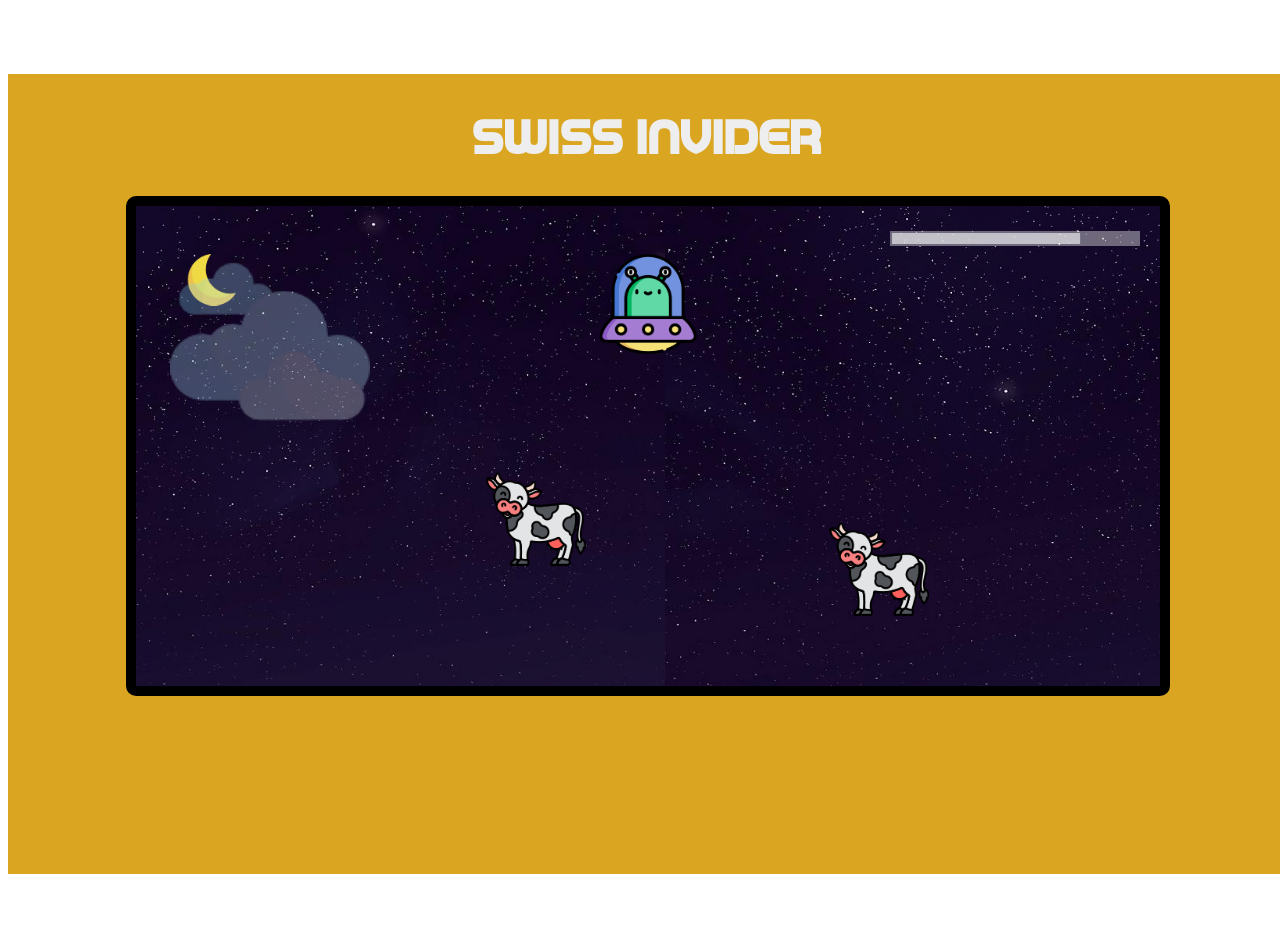
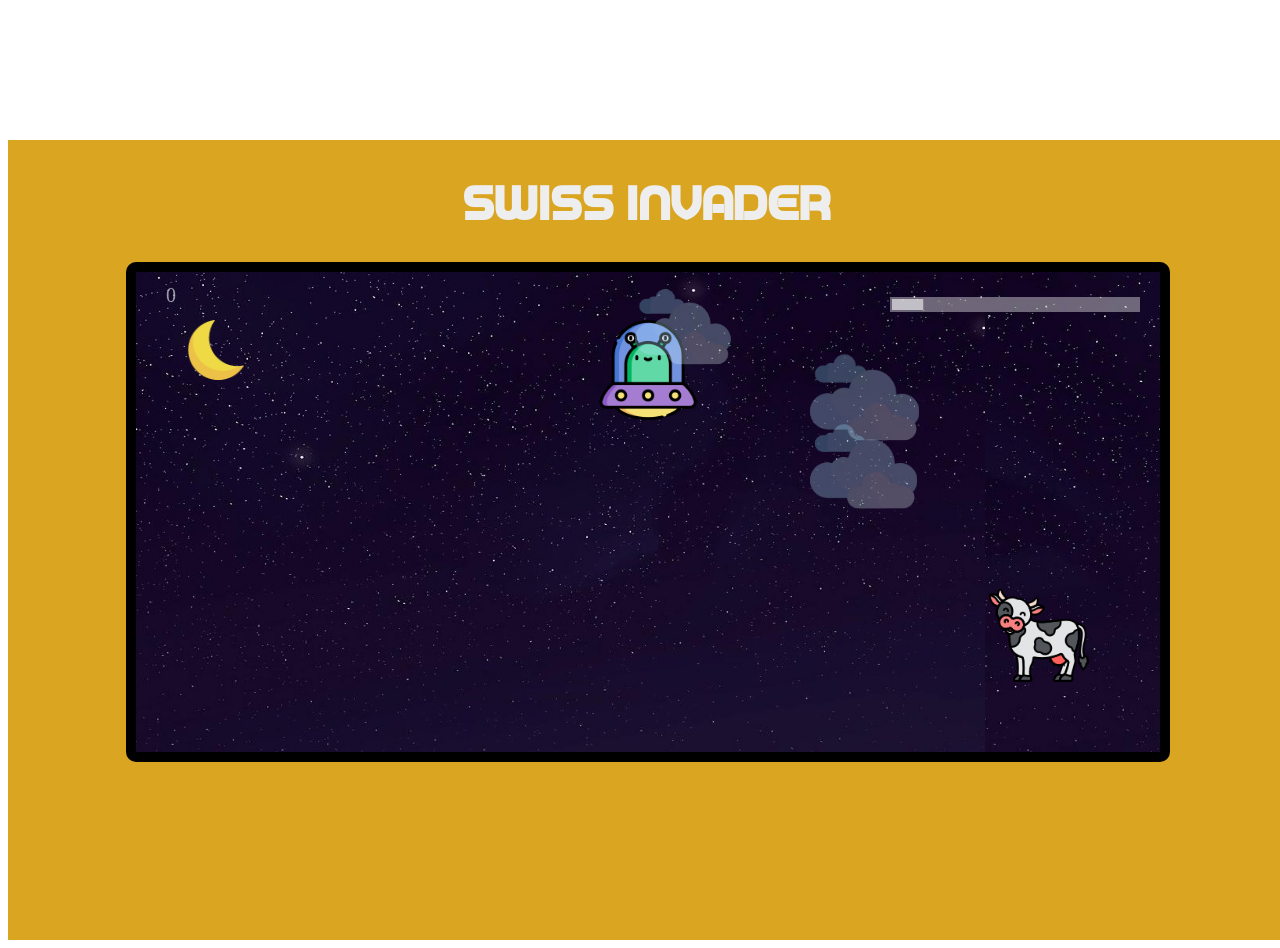
Before and after one commit to AnnaKirin/SwissInvider, a plain HTML site: page index.html in a window 1280 px wide. Both pictures are taken after a click on the button "Start game". Before the commit the page ends 882 px from the top, so only its background shows below. Drawn offline with Linux system fonts and the light colour scheme.

Commit message:
Html divided from js, game over added

```diff
--- a/assets/css/style.css
+++ b/assets/css/style.css
@@ -27,7 +27,8 @@ h1 {
   border: 10px solid black;
   border-radius: 10px;
 }
-#playBtn {
+#playBtn,
+#overBtn {
   color: #fff;
   padding: 15px 25px;
   background-color: #4238d2;
--- a/assets/js/cloud.js
+++ b/assets/js/cloud.js
@@ -2,12 +2,12 @@
 //odwolywanie przez this tylko do pol w objekcie albo klasie
 
 class Cloud {
-  constructor(canvas, y) {
+  constructor(canvas, y, size) {
     this.canvas = canvas;
     this.avatar = this.createCloudAvatar();
     this.x = this.canvas.clientWidth;
     this.y = y;
-    this.size;
+    this.size = size;
   }
 
   createCloudAvatar() {
@@ -17,20 +17,24 @@ class Cloud {
   }
   update(x) {
     this.x -= x;
-    if (this.x < -200) {
+    if (this.size < 100) {
+      this.x -= x / 2;
+    }
+    if (this.x < -300) {
       this.x = this.canvas.clientWidth + 100;
     }
   }
 
-  update2(x) {
-    this.x -= x;
-    if (this.x < -200) {
-      this.x = this.canvas.clientWidth + 100;
-    }
-  }
-  draw(context, size) {
+  // update2(x) {
+  //   this.x -= x;
+  //   if (this.x < -200) {
+  //     this.x = this.canvas.clientWidth + 100;
+  //   }
+  // }
+
+  draw(context) {
     context.globalAlpha = 0.3;
-    context.drawImage(this.avatar, this.x, this.y, size, size);
+    context.drawImage(this.avatar, this.x, this.y, this.size, this.size);
     context.globalAlpha = 1;
   }
 }
--- a/assets/js/cow.js
+++ b/assets/js/cow.js
@@ -12,9 +12,11 @@ function createCow(canvas) {
     avatar: createCowAvatar(),
     y: canvas.clientHeight + COW_SiZE,
     x: getRandomInt(canvas.clientWidth),
+    w: COW_SiZE,
+    h: COW_SiZE,
 
     // funkcje
-    update: function () {
+    update: function (deltaTime) {
       this.velocityY += 0.0015 * deltaTime;
       this.x = this.x + this.velocityX * deltaTime;
       this.y = this.y + this.velocityY * deltaTime;
--- a/assets/js/game.js
+++ b/assets/js/game.js
@@ -7,141 +7,153 @@ finction () {} - funkcja
 functon dupa() {} - funkcja
 
 */
+class Game {
+  constructor(canvas) {
+    this.canvas = canvas;
+    this.ctx = canvas.getContext("2d");
+    this.initializeCanvas();
+    this.player = new Player(canvas);
+    this.moon = new Moon(canvas);
+    this.background = new Background(canvas, 0, 0);
+    this.cows = [];
+    this.generateCows();
+    this.clouds = [];
+    this.generateClouds();
+    this.lasers = [];
+    this.currentTime = Date.now();
+    this.previousTime = 0;
+    this.deltaTime = 0;
+  }
 
-let canvas;
-let ctx;
-
-let player;
-let moon;
-let clouds = [];
-
-let currentTime = Date.now();
-let previousTime = 0;
-let cows = [];
-let deltaTime;
-let lasers = [];
-let background;
-
-window.addEventListener("load", onLoad);
-console.log("page is fully loaded");
-
-function onLoad() {
-  initializeCanvas();
-  // cloud1 = new Cloud(canvas, getRandomFloat(0, 100));
-  // cloud2 = new Cloud(canvas, getRandomFloat(0, 10));
-  moon = new Moon(canvas);
-  player = new Player(canvas);
-  background = new Background(canvas, 0, 0);
-  generateCows();
-  debugger;
-  generateClouds();
-
-  addEventListener("keydown", (event) => {
-    if (event.key === "ArrowRight") {
-      player.moveRight();
-    } else if (event.key === "ArrowLeft") {
-      player.moveLeft();
-    } else if (event.key === " ") {
-      const laser = new Laser(canvas, player.x, player.y);
-      lasers.push(laser); //tworze obiekt lasera, przekazuje jako parametr do metody push, ktora dodaje element do tablicy
-    }
-  });
-
-  addEventListener("keyup", onKeyUp);
-
-  setInterval(() => {
-    update();
-    clean();
-    draw();
+  start() {
+    this.intervalID = setInterval(() => {
+      this.update();
+      this.clean();
+      this.draw();
     }, 16);
   }
+  executeOnGameOver(callback) {
+    this.gameOverCallback = callback;
+  }
 
-function initializeCanvas() {
-  canvas = document.getElementById("gameCanvas");
-  ctx = canvas.getContext("2d");
-
+  initializeCanvas() {
     let sizeWidth = (80 * window.innerWidth) / 100,
       sizeHeight = (60 * window.innerHeight) / 100;
 
-  canvas.width = sizeWidth;
-  canvas.height = sizeHeight;
-  canvas.style.width = sizeWidth;
-  canvas.style.height = sizeHeight;
+    this.canvas.width = sizeWidth;
+    this.canvas.height = sizeHeight;
+    this.canvas.style.width = sizeWidth;
+    this.canvas.style.height = sizeHeight;
+  }
+  generateCows() {
+    setTimeout(() => {
+      if (this.cows.length < 9) {
+        this.cows.push(createCow(this.canvas));
+        //jako parametr wywolujemy funkcje, ktora zwroci obiekt (mozemy przekazywac funkcje bez wywolania). Przekazujemy wynik wywolania funkcji a nie sama funkcje
       }
 
-function clean() {
-  ctx.fillStyle = "rgba(11, 7, 60, 0.8)";
-  ctx.fillRect(0, 0, canvas.clientWidth, canvas.clientHeight);
+      this.generateCows();
+    }, getRandomInt(5000));
   }
+  generateClouds() {
+    setTimeout(() => {
+      if (this.clouds.length < 4) {
+        const cloud = new Cloud(
+          this.canvas,
+          getRandomFloat(0, 200),
+          getRandomFloat(50, 200)
+        );
+        this.clouds.push(cloud);
+        this.generateClouds();
+      }
+    }, getRandomInt(4000));
+  }
+  clean() {
+    this.ctx.fillStyle = "rgba(11, 7, 60, 0.8)";
+    this.ctx.fillRect(0, 0, this.canvas.clientWidth, this.canvas.clientHeight);
+  }
+  draw() {
+    this.background.draw(this.ctx);
+    this.moon.draw(this.ctx);
+    this.player.draw(this.ctx);
 
-function draw() {
-  background.draw(ctx);
-  moon.draw(ctx);
-  player.draw(ctx);
-
-  // cloud1.draw(ctx, 200);
-  // cloud2.draw(ctx, 40);
-
-  lasers.forEach((laser) => {
-    laser.draw(ctx);
+    this.lasers.forEach((laser) => {
+      laser.draw(this.ctx);
     });
 
-  clouds.forEach((cloud) => {
-    cloud.draw(ctx, 200);
+    this.clouds.forEach((cloud) => {
+      cloud.draw(this.ctx);
     });
 
-  cows.forEach((cow) => {
-    cow.draw(ctx);
+    this.cows.forEach((cow) => {
+      cow.draw(this.ctx);
     });
   }
 
-function update() {
-  previousTime = currentTime;
-  currentTime = Date.now();
-  deltaTime = currentTime - previousTime;
+  update() {
+    this.previousTime = this.currentTime;
+    this.currentTime = Date.now();
+    this.deltaTime = this.currentTime - this.previousTime;
 
-  background.update();
-  cows.forEach((cow) => {
-    cow.update();
+    this.background.update();
+    this.moon.update();
+    this.player.update(this.deltaTime);
+
+    this.cows.forEach((cow) => {
+      cow.update(this.deltaTime);
     });
 
-  moon.update();
-  // cloud1.update1(2);
-  // cloud2.update2(4);
-  player.update();
-
-  clouds.forEach((cloud) => {
+    this.clouds.forEach((cloud) => {
       cloud.update(2);
     });
 
-  lasers.forEach((laser) => {
-    laser.update();
-  });
-  lasers = lasers.filter((laser) => {
-    //
+    this.lasers = this.lasers.filter((laser) => {
       return laser.isActive();
     });
+
+    this.lasers.forEach((laser, index) => {
+      laser.update();
+      let collisionDetected = false;
+
+      // // // Tablica krowy jest filtrowana czy jest spelniony warunek. Funkcja zwraca true. Filter tworzy nowa
+      // // //tablice z krowami dla ktorych isCollision jest false
+      this.cows = this.cows.filter((cow) => {
+        if (isCollision(laser, cow) && !collisionDetected) {
+          this.lasers.splice(index, 1);
+          this.player.addPoints(10);
+          collisionDetected = true;
+          return false;
+        } else {
+          return true;
+        }
+      });
+    });
+    if (!this.player.playerAlive()) {
+      this.gameOverCallback();
+      clearInterval(this.intervalID);
+    }
+  }
+  moveRight() {
+    this.player.moveRight();
+  }
+  moveLeft() {
+    this.player.moveLeft();
+  }
+  fire() {
+    const laser = new Laser(this.canvas, this.player.x, this.player.y + 90);
+    this.lasers.push(laser);
+    //tworze obiekt lasera, przekazuje jako parametr do metody push, ktora dodaje element do tablicy
+  }
+  onKeyUp() {
+    this.player.stop();
+  }
 }
 
-function onKeyUp() {
-  player.stop();
+function isCollision(rect1, rect2) {
+  return (
+    rect1.x < rect2.x + rect2.w &&
+    rect1.x + rect1.w > rect2.x &&
+    rect1.y < rect2.y + rect2.h &&
+    rect1.y + rect1.h > rect2.y
+  );
 }
-
-function generateCows() {
-  setTimeout(() => {
-    if (cows.length < 5) {
-      cows.push(createCow(canvas)); //jako parametr wywolujemy funkcje, ktora zwroci obiekt (mozemy przekazywac funkcje bez wywolania). Przekazujemy wynik wywolania funkcji a nie sama funkcje
-
-      generateCows();
-    }
-  }, getRandomInt(5000));
-}
-
-function generateClouds() {
-  setTimeout(() => {
-    if (clouds.length < 4) {
-      const cloud = new Cloud(canvas, getRandomFloat(0, 100));
-      clouds.push(cloud);
-    }
-  });
-}
--- a/assets/js/laser.js
+++ b/assets/js/laser.js
@@ -4,6 +4,8 @@ class Laser {
     this.avatar = this.createPlayerAvatar();
     this.x = x;
     this.y = y;
+    this.w = 50;
+    this.h = 50;
     this.state = "ACTIVE";
   }
   createPlayerAvatar() {
@@ -12,10 +14,10 @@ class Laser {
     return newImage;
   }
   draw(context) {
-    context.drawImage(this.avatar, this.x, this.y, 100, 100);
+    context.drawImage(this.avatar, this.x, this.y, this.w, this.h);
   }
   update() {
-    this.y += 5;
+    this.y += 10;
     if (this.y > this.canvas.clientHeight) {
       this.state = "INACTIVE";
     }
--- a/assets/js/player.js
+++ b/assets/js/player.js
@@ -7,6 +7,7 @@ class Player {
     this.direction = "STOP";
     this.liveLevel = 1.0;
     this.isAlive = true;
+    this.points = 0;
     this.velocityX = 0.5;
     this.velocityY = 0.5;
   }
@@ -15,14 +16,17 @@ class Player {
     newImage.src = "assets/images/ufo.png";
     return newImage;
   }
-  update() {
+  update(deltaTime) {
     if (this.direction == "LEFT" && this.x > 0) {
       // this.x = this.x - 2;
       this.x = this.x - this.velocityX * deltaTime;
-    } else if (this.direction == "RIGHT" && this.x < canvas.clientWidth - 110) {
+    } else if (
+      this.direction == "RIGHT" &&
+      this.x < this.canvas.clientWidth - 110
+    ) {
       this.x = this.x + this.velocityX * deltaTime;
     }
-    this.liveLevel -= 0.0005;
+    this.liveLevel -= 0.005;
     if (this.liveLevel <= 0) {
       this.isAlive = false;
       this.liveLevel = 0;
@@ -31,9 +35,16 @@ class Player {
   draw(context) {
     context.drawImage(this.avatar, this.x, this.y, 100, 100);
     context.fillStyle = "rgba(250, 250, 250, 0.4)";
-    context.fillRect(canvas.clientWidth - 270, 25, 250, 15);
+    context.fillRect(this.canvas.clientWidth - 270, 25, 250, 15);
     context.fillStyle = "rgba(250, 250, 250, 0.6)";
-    context.fillRect(canvas.clientWidth - 268, 27, 250 * this.liveLevel, 11);
+    context.fillRect(
+      this.canvas.clientWidth - 268,
+      27,
+      250 * this.liveLevel,
+      11
+    );
+    context.font = "20px serif";
+    context.fillText(this.points, 30, 30);
   }
 
   stop() {
@@ -45,4 +56,14 @@ class Player {
   moveLeft() {
     this.direction = "LEFT";
   }
+  addPoints(gainedPoints) {
+    this.points += gainedPoints;
+    this.liveLevel += 0.1;
+    if (this.liveLevel > 1) {
+      this.liveLevel = 1;
+    }
+  }
+  playerAlive() {
+    return this.isAlive;
+  }
 }
--- a/index.html
+++ b/index.html
@@ -40,18 +40,49 @@
     <script src="assets/js/laser.js"></script>
     <script src="assets/js/background.js"></script>
     <script>
-      function onStart() {
-        var hiddenElements = document.getElementsByClassName("container"); //Elements oznacza tablice elementow. Trzeba odwolac sie do konkretnego elementu
-        hiddenElements[0].style.visibility = "visible";
-        document.getElementById("playBtn").style.visibility = "collapse";
-      }
+      window.addEventListener("load", () => {
+        let canvas = document.getElementById("gameCanvas");
+        let game = new Game(canvas);
+
+        document.getElementById("playBtn").addEventListener("click", () => {
+          var hiddenElements = document.getElementsByClassName("container"); //Elements oznacza tablice elementow. Trzeba odwolac sie do konkretnego elementu
+          hiddenElements[0].style.visibility = "visible";
+          document.getElementById("playBtn").style.visibility = "hidden";
+          game.start();
+        });
+
+        addEventListener("keydown", (event) => {
+          if (event.key === "ArrowRight") {
+            game.moveRight();
+          } else if (event.key === "ArrowLeft") {
+            game.moveLeft();
+          } else if (event.key === " ") {
+            game.fire();
+          }
+        });
+
+        addEventListener("keyup", () => {
+          game.onKeyUp();
+        });
+
+        game.executeOnGameOver(() => {
+          console.log("game over!");
+          var hiddenElements = document.getElementsByClassName("container");
+          hiddenElements[0].style.visibility = "hidden";
+          document.getElementById("overBtn").style.visibility = "visible";
+          document.getElementById("playBtn").style.visibility = "visible";
+        });
+      });
     </script>
   </head>
 
   <body>
-    <button id="playBtn" onclick="onStart()">Start game</button>
-    <div class="container" style="visibility: visible">
-      <h1>Swiss invider</h1>
+    <button id="playBtn">Start game</button>
+    <div id="overBtn" style="visibility: hidden" display="inline">
+      Game over!
+    </div>
+    <div class="container" style="visibility: hidden">
+      <h1>Swiss invader</h1>
 
       <div>
         <canvas id="gameCanvas"> </canvas>
```
Lines whose indentation alone changed are shown as unchanged.
